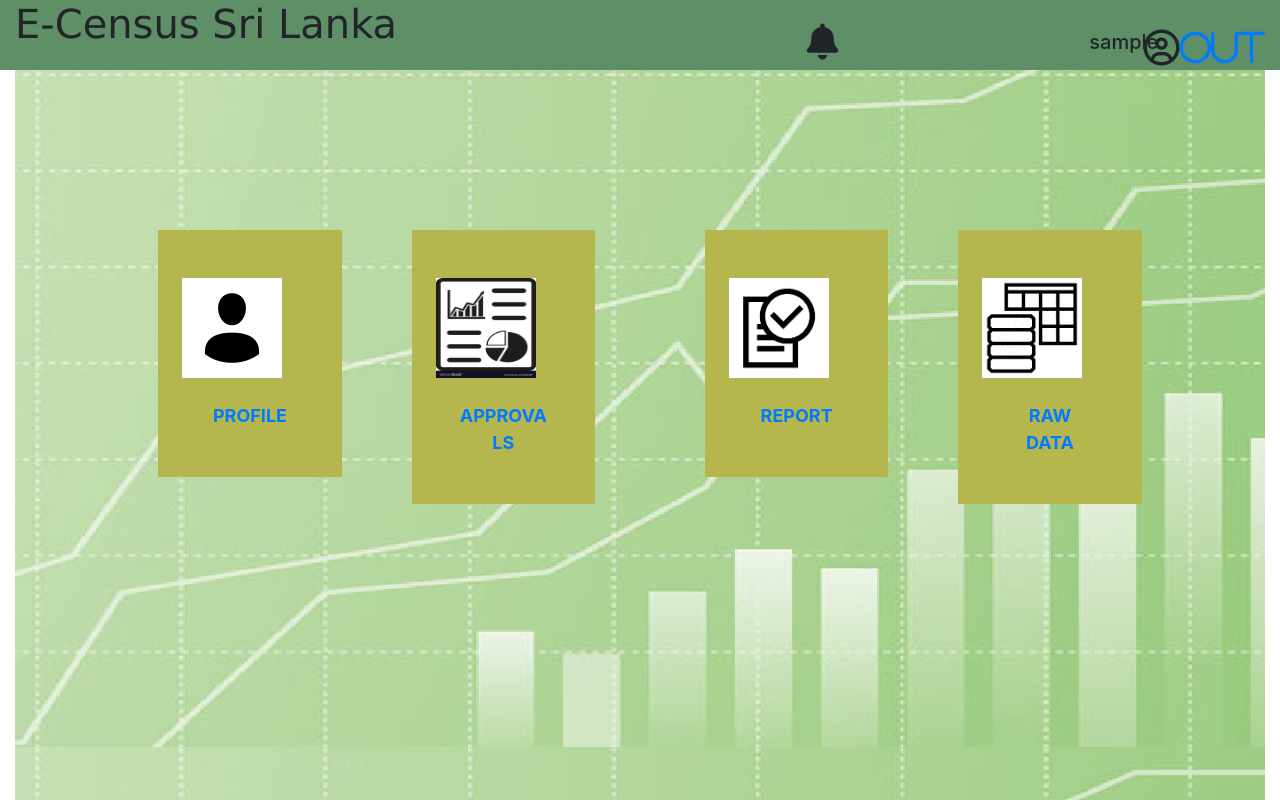
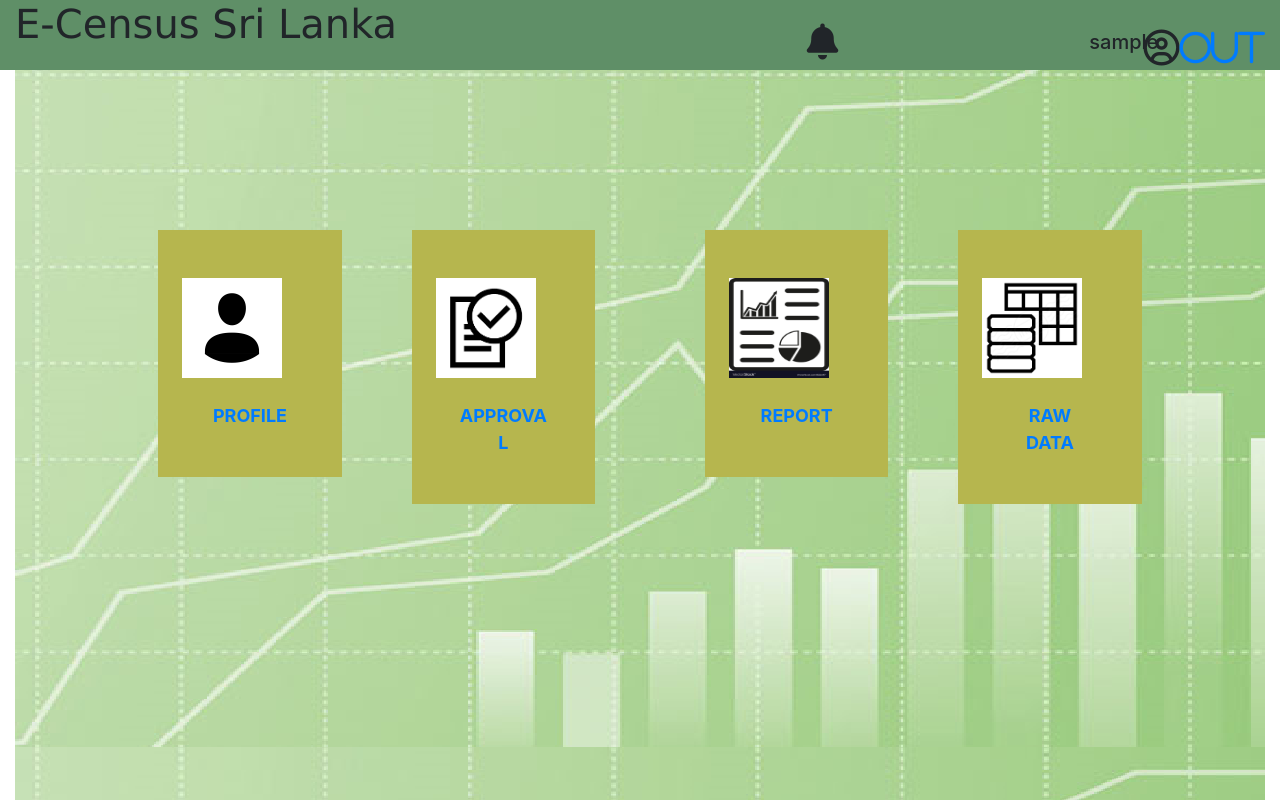
Before and after one commit to ThiyagarajahRajitha/NewCensus, a PHP site: page /NewCensus/gnhome.php in a window 1280 px wide. Run offline with PHP 8.4, Linux system fonts and the light colour scheme; the visitor is signed in with stand-in values (Sample User, id 1); some libraries are stand-ins or nearby versions.

Commit message:
changed1

```diff
--- a/gnhome.php
+++ b/gnhome.php
@@ -69,9 +69,9 @@
                 <div class="col-md-2 mt-3 card-container" style="margin-right:80px;">
                 <a href="http://localhost/NewCensus/GNApproval.php"/>
                     <div class="card text-center product p-4 pt-5 border-0  rounded-0" style="background-color: #b6b64e;">
-                     <img src="images/the-business-report-icon-audit-and-analysis-vector-6522497.jpg" style="width: 100px; height: 100px ;">
+                     <img src="images/download.png" style="width: 100px; height: 100px ;">
                      <div class="card-body p-4 py-0 h-xs-440p" style="font-size: large;">
-                    <b>APPROVALS</b>
+                    <b>APPROVAL</b>
                      </div>
                     </div>
                 </div>
@@ -79,7 +79,7 @@
                 <div class="col-md-2 mt-3 card-container" style="margin-right:40px;">
                 <a href="http://localhost/NewCensus/GNDownloads.php"/>
                     <div class="card text-center product p-4 pt-5 border-0 rounded-0" style="background-color: #b6b64e;">
-                     <img src="images/download.png" style="width: 100px; height: 100px;">
+                     <img src="images/the-business-report-icon-audit-and-analysis-vector-6522497.jpg" style="width: 100px; height: 100px;">
                      <div class="card-body p-4 py-0 h-xs-440p" style="font-size: large;">
                       <b>REPORT</b>
                      </div>
```
